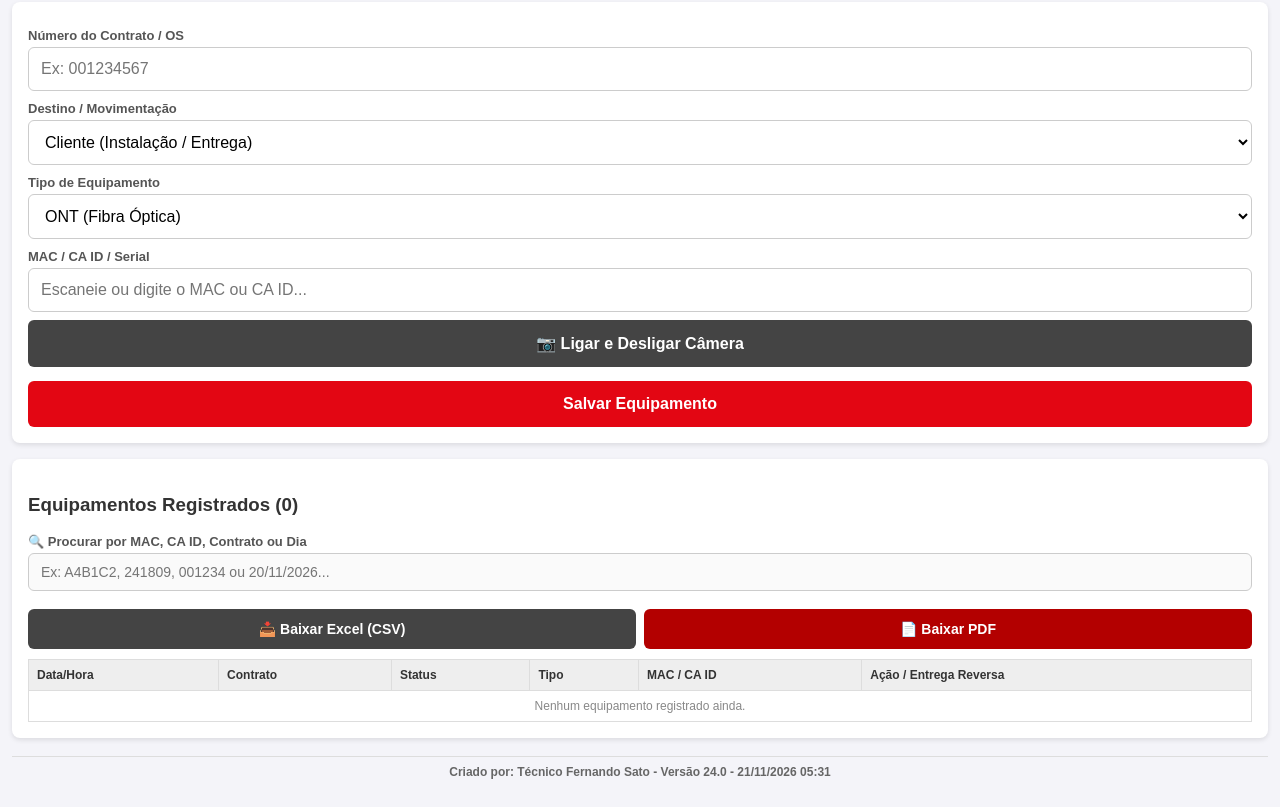
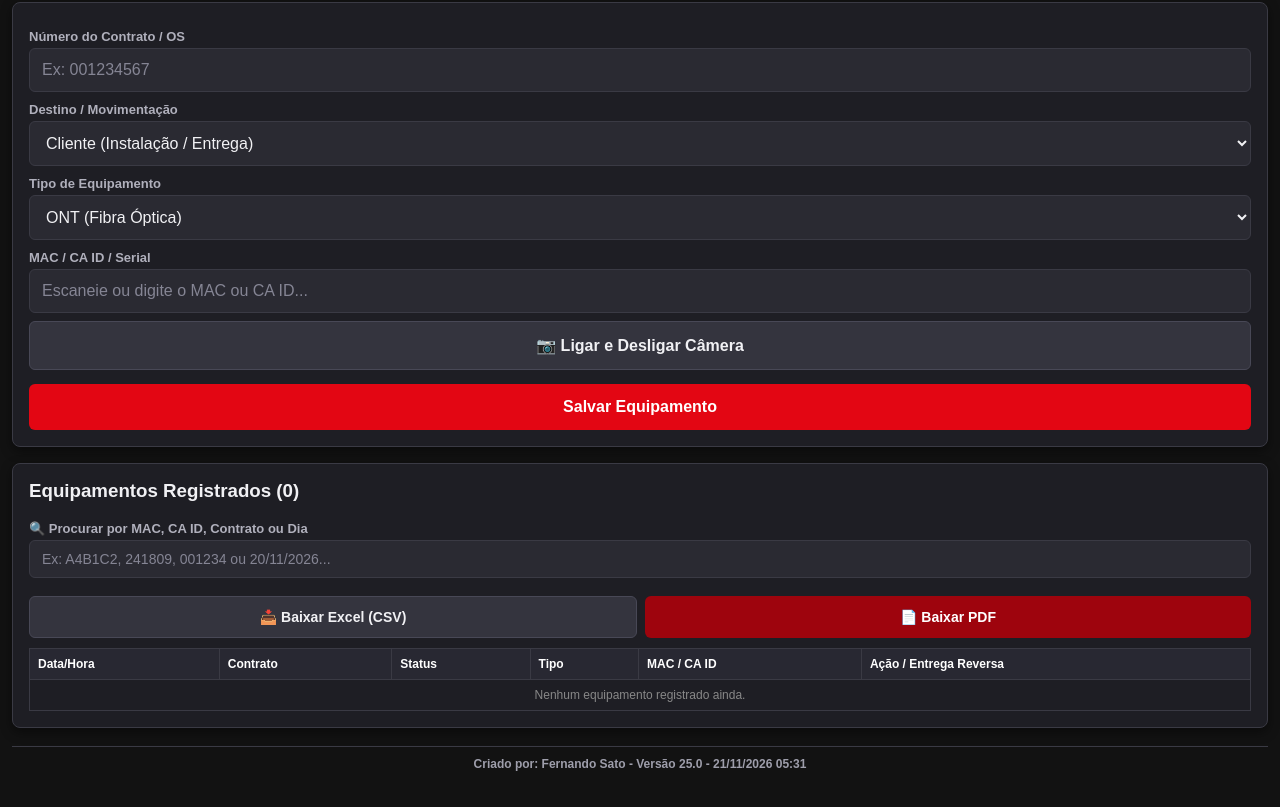
Before and after one commit to satoclaro/Claro-Estoque, a plain HTML site: page index.html in a window 1280 px wide. Shown: the part 68-875 px from the top of the page. Drawn offline with nearby package versions, Linux system fonts and the light colour scheme.

Commit message:
Add files via upload

```diff
--- a/index.html
+++ b/index.html
@@ -9,22 +9,25 @@
     <script src="https://cdnjs.cloudflare.com/ajax/libs/jspdf/2.5.1/jspdf.umd.min.js"></script>
     <script src="https://cdnjs.cloudflare.com/ajax/libs/jspdf-autotable/3.8.2/jspdf.plugin.autotable.min.js"></script>
     <style>
-        :root { --claro-red: #E30613; --bg-color: #f4f4f9; }
-        body { font-family: Arial, sans-serif; margin: 0; padding: 12px; background: var(--bg-color); color: #333; }
+        :root { --claro-red: #E30613; --bg-color: #121212; --card-bg: #1e1e24; --input-bg: #2a2a32; --border-color: #3a3a44; --text-main: #f1f1f4; --text-muted: #b0b0bc; }
+        body { font-family: Arial, sans-serif; margin: 0; padding: 12px; background: var(--bg-color); color: var(--text-main); }
         .header-title { display: flex; align-items: center; justify-content: center; gap: 10px; margin-bottom: 16px; }
         .header-title img { height: 42px; width: 42px; object-fit: contain; }
-        .header-title h2 { color: var(--claro-red); margin: 0; font-size: 19px; text-align: left; line-height: 1.2; }
-        .card { background: white; padding: 16px; border-radius: 8px; box-shadow: 0 2px 5px rgba(0,0,0,0.1); margin-bottom: 16px; }
-        label { font-weight: bold; font-size: 13px; display: block; margin-top: 10px; color: #555; }
-        input, select { width: 100%; padding: 12px; margin-top: 4px; border: 1px solid #ccc; border-radius: 6px; box-sizing: border-box; font-size: 16px; background: #fff; }
+        .header-title h2 { color: #ff2a36; margin: 0; font-size: 19px; text-align: left; line-height: 1.2; }
+        .card { background: var(--card-bg); padding: 16px; border-radius: 8px; border: 1px solid var(--border-color); box-shadow: 0 4px 12px rgba(0,0,0,0.45); margin-bottom: 16px; }
+        .card h3 { margin-top: 0; color: var(--text-main); }
+        label { font-weight: bold; font-size: 13px; display: block; margin-top: 10px; color: var(--text-muted); }
+        input, select { width: 100%; padding: 12px; margin-top: 4px; border: 1px solid var(--border-color); border-radius: 6px; box-sizing: border-box; font-size: 16px; background: var(--input-bg); color: var(--text-main); }
+        input::placeholder { color: #858594; }
+        input:focus, select:focus { outline: none; border-color: var(--claro-red); }
         button { background: var(--claro-red); color: white; border: none; padding: 14px; border-radius: 6px; font-size: 16px; width: 100%; margin-top: 14px; cursor: pointer; font-weight: bold; }
-        button.secondary { background: #444; margin-top: 8px; }
-        button.pdf-btn { background: #b30000; margin-top: 8px; }
+        button.secondary { background: #34343e; color: #f1f1f4; border: 1px solid #484856; margin-top: 8px; }
+        button.pdf-btn { background: #9e040d; margin-top: 8px; }
         .export-buttons { display: flex; gap: 8px; flex-wrap: wrap; }
         .export-buttons button { flex: 1; min-width: 140px; font-size: 14px; padding: 12px 10px; }
-        button.danger { background: #d9534f; padding: 6px 10px; font-size: 12px; width: auto; margin-top: 0; }
-        button.entrega { background: #28a745; padding: 6px 10px; font-size: 12px; width: auto; margin-top: 0; margin-left: 6px; }
-        .entrega-info { display: inline-block; margin-left: 6px; font-size: 11px; color: #155724; background: #d4edda; padding: 4px 8px; border-radius: 4px; font-weight: bold; }
+        button.danger { background: #c9302c; padding: 6px 10px; font-size: 12px; width: auto; margin-top: 0; }
+        button.entrega { background: #218838; padding: 6px 10px; font-size: 12px; width: auto; margin-top: 0; margin-left: 6px; }
+        .entrega-info { display: inline-block; margin-left: 6px; font-size: 11px; color: #8ff0a4; background: #193b23; border: 1px solid #28683a; padding: 4px 8px; border-radius: 4px; font-weight: bold; }
 
         /* Câmera com mira de precisão e toque para focar */
         #reader-container { display: none; margin-top: 10px; text-align: center; }
@@ -81,24 +84,25 @@
             font-size: 12px;
             background: #2b2b2b;
         }
-        #scanner-status { font-size: 12px; color: var(--claro-red); font-weight: bold; margin-top: 6px; min-height: 16px; }
+        #scanner-status { font-size: 12px; color: #ff5c66; font-weight: bold; margin-top: 6px; min-height: 16px; }
 
         .search-box { margin-top: 10px; margin-bottom: 10px; }
-        .search-box input { font-size: 14px; padding: 10px 12px; background: #fafafa; }
+        .search-box input { font-size: 14px; padding: 10px 12px; background: var(--input-bg); color: var(--text-main); }
         .table-container { overflow-x: auto; margin-top: 10px; max-height: 300px; overflow-y: auto; }
-        table { width: 100%; border-collapse: collapse; font-size: 12px; white-space: nowrap; }
-        th, td { border: 1px solid #ddd; padding: 8px; text-align: left; }
-        th { background: #eee; position: sticky; top: 0; }
-        .badge { display: inline-block; padding: 2px 6px; border-radius: 4px; font-size: 11px; font-weight: bold; background: #eef; color: #333; }
-        .badge-cliente { background: #d4edda; color: #155724; }
-        .badge-reversa { background: #fff3cd; color: #856404; }
+        table { width: 100%; border-collapse: collapse; font-size: 12px; white-space: nowrap; color: var(--text-main); }
+        th, td { border: 1px solid var(--border-color); padding: 8px; text-align: left; }
+        th { background: #282832; color: #ffffff; position: sticky; top: 0; z-index: 1; }
+        tr:nth-child(even) { background: #23232b; }
+        .badge { display: inline-block; padding: 2px 6px; border-radius: 4px; font-size: 11px; font-weight: bold; background: #313142; color: #d8d8f0; }
+        .badge-cliente { background: #193b23; color: #8ff0a4; }
+        .badge-reversa { background: #423315; color: #ffd479; }
         .footer-info {
             text-align: center;
             font-size: 12px;
-            color: #666;
+            color: #9e9eab;
             margin: 18px 0 8px 0;
-            padding: 8px;
-            border-top: 1px solid #ddd;
+            padding: 10px 8px;
+            border-top: 1px solid var(--border-color);
             font-weight: bold;
         }
     </style>
@@ -186,7 +190,7 @@
         </div>
     </div>
 
-    <footer class="footer-info" id="rodape-versao">Criado por: Técnico Fernando Sato - Versão 24.0 - 20/11/2026 21:46</footer>
+    <footer class="footer-info" id="rodape-versao">Criado por: Fernando Sato - Versão 25.0 - 20/11/2026 21:46</footer>
 
 <script>
     let dados = JSON.parse(localStorage.getItem('claro_equipamentos_v1') || '[]');
@@ -195,11 +199,11 @@
     let flashAtivo = false;
     let videoTrackAtual = null;
 
-    const VERSAO_APP = "24.0";
+    const VERSAO_APP = "25.0";
     function atualizarRodape() {
         const rodape = document.getElementById('rodape-versao');
         if (rodape) {
-            rodape.innerText = `Criado por: Técnico Fernando Sato - Versão ${VERSAO_APP} - ${obterDataAtual()}`;
+            rodape.innerText = `Criado por: Fernando Sato - Versão ${VERSAO_APP} - ${obterDataAtual()}`;
         }
     }
     atualizarRodape();
```
Also changed, not shown: 1 other file.
